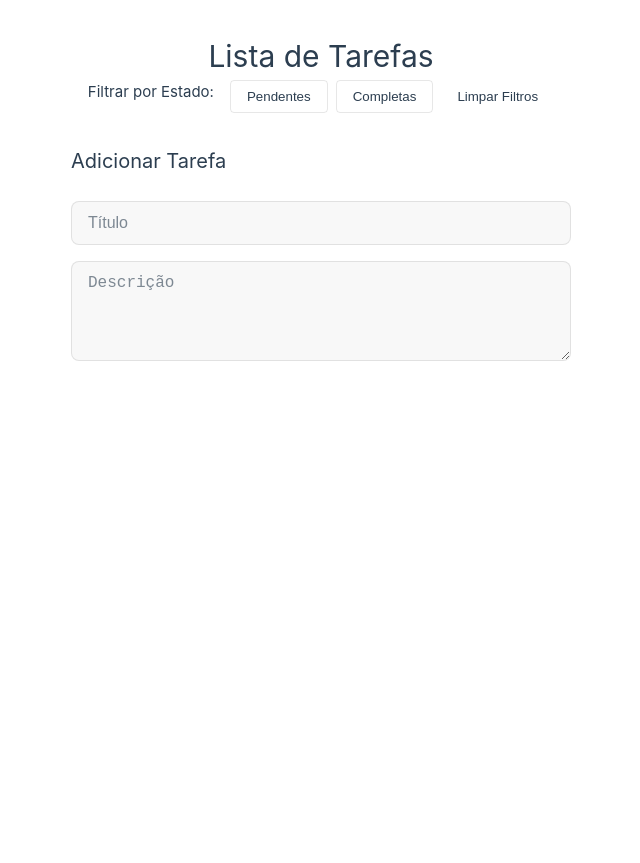
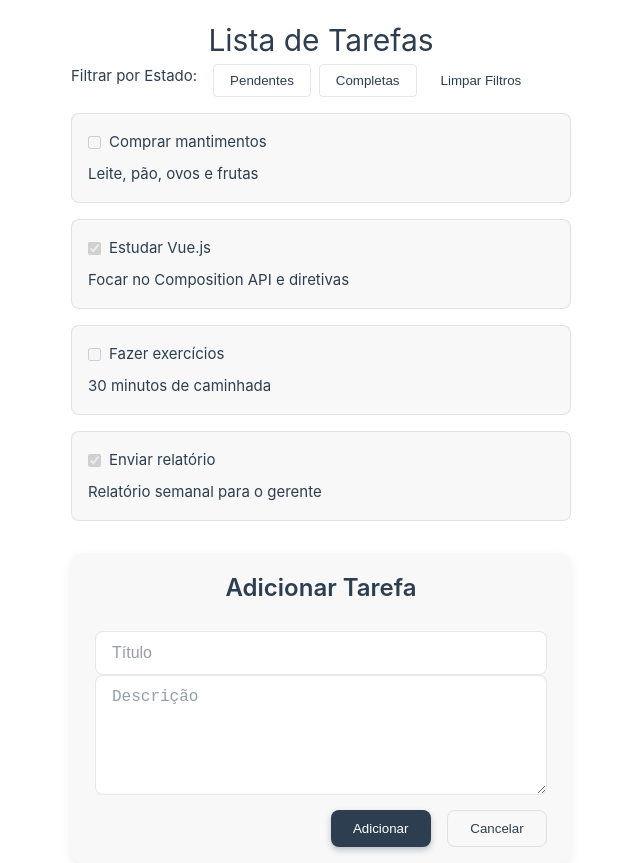
Before and after one commit to Trovarelli/vue-task-manager, a Vue app: page / in a window 1280 px wide. Shown: the whole page, without its empty margins (319-959 px from the left). Before the commit the page ends 800 px from the top, so only its background shows below. Built offline with nearby package versions, Linux system fonts and the light colour scheme.

Commit message:
feat: Atualização do Layout

```diff
--- a/src/App.vue
+++ b/src/App.vue
@@ -1,11 +1,14 @@
-<script setup lang="ts">
-import { RouterView } from 'vue-router'
-</script>
-
 <template>
-
-  <main><RouterView /></main>
-
+  <main>
+    <RouterView />
+  </main>
 </template>
 
-<style scoped></style>
+<style scoped>
+  main {
+    min-height: 100vh;
+    background-color: var(--color-background);
+    color: var(--color-text);
+    transition: all 0.3s ease;
+  }
+</style>
--- a/src/assets/main.css
+++ b/src/assets/main.css
@@ -9,7 +9,7 @@ body,
 
 #app {
   font-weight: normal;
-  padding: 2rem;
+  padding: 1rem;
 }
 
 /* Estilos de links */
@@ -37,6 +37,6 @@ a,
   #app {
     max-width: 1280px;
     width: 100%;
-    padding: 2rem;
+    padding: 1rem;
   }
 }
--- a/src/components/NewTask.vue
+++ b/src/components/NewTask.vue
@@ -5,17 +5,17 @@
 </script>
 
 <template>
-
   <div class="new-task">
-
     <h3>Adicionar Tarefa</h3>
-     <input placeholder="Título" type="text" /> <textarea
-      rows="4"
-      placeholder="Descrição"
-    ></textarea
-    >
+    <form>
+      <input placeholder="Título" type="text" />
+      <textarea rows="4" placeholder="Descrição"></textarea>
+      <div class="actions">
+        <button type="submit" class="btn primary">Adicionar</button>
+        <button type="button" class="btn secondary">Cancelar</button>
       </div>
-
+    </form>
+  </div>
 </template>
 
 <style scoped lang="scss">
@@ -26,39 +26,86 @@
     width: 100%;
     max-width: 500px;
     margin-top: 2rem;
+    padding: 1rem 1.5rem;
+    background-color: var(--color-background-soft);
+    border-radius: 12px;
+    box-shadow: 0 4px 12px rgba(0, 0, 0, 0.07);
 
     h3 {
-    font-size: 1.25rem;
+      font-size: 1.5rem;
       color: var(--color-heading);
       margin-bottom: 0.5rem;
+      font-weight: 600;
+      text-align: center;
     }
 
     input,
     textarea {
       width: 100%;
       padding: 0.75rem 1rem;
-    border: 1px solid var(--color-border);
+      border: 1.5px solid var(--color-border);
       border-radius: 8px;
-    background-color: var(--color-background-soft);
+      background-color: var(--color-background);
       color: var(--color-text);
       font-size: 1rem;
-    transition: border-color 0.2s ease, background-color 0.2s ease;
+      font-weight: 500;
+      transition: border-color 0.3s ease, box-shadow 0.3s ease, background-color 0.3s ease;
 
       &::placeholder {
         color: var(--color-text);
-      opacity: 0.6;
+        opacity: 0.5;
+        font-weight: 400;
       }
 
       &:focus {
         outline: none;
         border-color: var(--color-border-hover);
-      background-color: var(--color-background-mute);
+        box-shadow: 0 0 8px var(--color-border-hover);
+        background-color: var(--color-background-soft);
       }
     }
 
     textarea {
       resize: vertical;
-    min-height: 100px;
+      min-height: 120px;
+    }
+
+    .actions {
+      display: flex;
+      justify-content: flex-end;
+      gap: 1rem;
+      margin-top: 0.5rem;
+    }
+
+    button.btn {
+      padding: 0.6rem 1.4rem;
+      border-radius: 8px;
+      border: none;
+      cursor: pointer;
+      transition: background-color 0.3s ease, color 0.3s ease;
+
+
+      &.primary {
+        background-color: var(--color-heading);
+        color: var(--color-background);
+        box-shadow: 0 3px 6px rgba(44, 62, 80, 0.3);
+
+        &:hover {
+          filter: brightness(0.9);
+          box-shadow: 0 6px 12px rgba(44, 62, 80, 0.4);
+        }
+      }
+
+      &.secondary {
+        background-color: transparent;
+        color: var(--color-heading);
+        border: 1.5px solid var(--color-border);
+
+        &:hover {
+          background-color: var(--color-background-soft);
+          border-color: var(--color-border-hover);
+        }
+      }
     }
   }
 </style>
--- a/src/components/TaskList.vue
+++ b/src/components/TaskList.vue
@@ -1,13 +1,54 @@
 <script setup lang="ts">
-defineProps<{
-  tasks: []
-}>()
+  type Task = {
+    id: number
+    title: string
+    description: string
+    done: boolean
+  }
+
+  defineProps<{
+    tasks: Task[]
+  }>()
 </script>
 
 <template>
-
-  <div> <!-- task list --> </div>
-
+  <div class="task-list">
+    <div v-for="task in tasks" :key="task.id" class="task-item">
+      <label>
+        <input type="checkbox" :checked="task.done" disabled />
+        <strong>{{ task.title }}</strong>
+      </label>
+      <p>{{ task.description }}</p>
+    </div>
+  </div>
 </template>
 
-<style scoped></style>
+<style scoped>
+  .task-list {
+    display: flex;
+    flex-direction: column;
+    width: 100%;
+    gap: 1rem;
+  }
+
+  .task-item {
+    padding: 1rem;
+    border: 1px solid var(--color-border);
+    border-radius: 8px;
+    background-color: var(--color-background-soft);
+    color: var(--color-text);
+    transition: background-color 0.3s ease;
+  }
+
+  .task-item label {
+    display: flex;
+    align-items: center;
+    gap: 0.5rem;
+    font-weight: bold;
+  }
+
+  .task-item p {
+    margin-top: 0.5rem;
+    color: var(--color-text);
+  }
+</style>
--- a/src/views/HomeView.vue
+++ b/src/views/HomeView.vue
@@ -8,30 +8,53 @@ const filter = ref<'pending' | 'completed' | null>(null)
   function setFilter(value: typeof filter.value) {
     filter.value = value
   }
+
+  const tasks = [
+    {
+      id: 1,
+      title: 'Comprar mantimentos',
+      description: 'Leite, pão, ovos e frutas',
+      done: false,
+    },
+    {
+      id: 2,
+      title: 'Estudar Vue.js',
+      description: 'Focar no Composition API e diretivas',
+      done: true,
+    },
+    {
+      id: 3,
+      title: 'Fazer exercícios',
+      description: '30 minutos de caminhada',
+      done: false,
+    },
+    {
+      id: 4,
+      title: 'Enviar relatório',
+      description: 'Relatório semanal para o gerente',
+      done: true,
+    },
+  ]
+
 </script>
 
 <template>
-
   <main>
-
     <header>
-
       <h1>Lista de Tarefas</h1>
-
     </header>
-
+    <section>
       <div class="filter-container">
         <span>Filtrar por Estado: </span>
         <div>
           <button :class="{ active: filter === 'pending' }" @click="setFilter('pending')">
-           Pendentes </button
-        > <button :class="{ active: filter === 'completed' }" @click="setFilter('completed')">
-           Completas </button
-        > <button class="filter-cleaner" @click="setFilter(null)"> Limpar Filtros </button>
+            Pendentes </button> <button :class="{ active: filter === 'completed' }" @click="setFilter('completed')">
+            Completas </button> <button class="filter-cleaner" @click="setFilter(null)"> Limpar Filtros </button>
         </div>
-
       </div>
-     <TaskList :tasks="[]" /> <NewTask />
+      <TaskList :tasks="tasks" />
+      <NewTask />
+    </section>
   </main>
 
 </template>
@@ -39,7 +62,6 @@ function setFilter(value: typeof filter.value) {
 <style scoped lang="scss">
   main {
     display: flex;
-    justify-content: center;
     align-items: center;
     flex-direction: column;
 
@@ -47,9 +69,13 @@ main {
       color: var(--color-heading);
     }
 
+    section {
+      max-width: 600px;
+
       .filter-container {
         display: flex;
         gap: 1rem;
+        margin-bottom: 1rem;
 
         span {
           margin-bottom: 0.5rem;
@@ -84,4 +110,5 @@ main {
         }
       }
     }
+  }
 </style>
```
Lines whose indentation alone changed are shown as unchanged.
